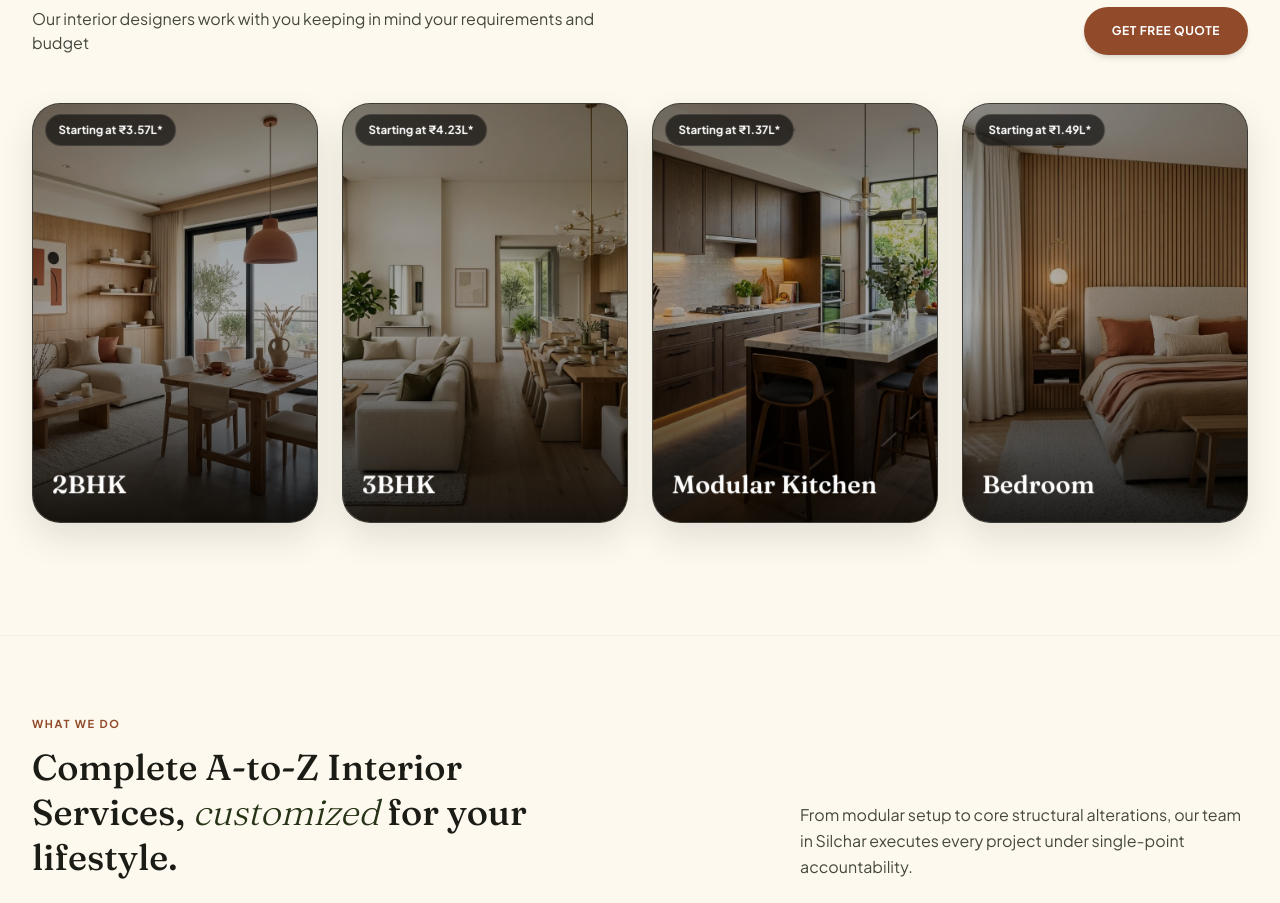
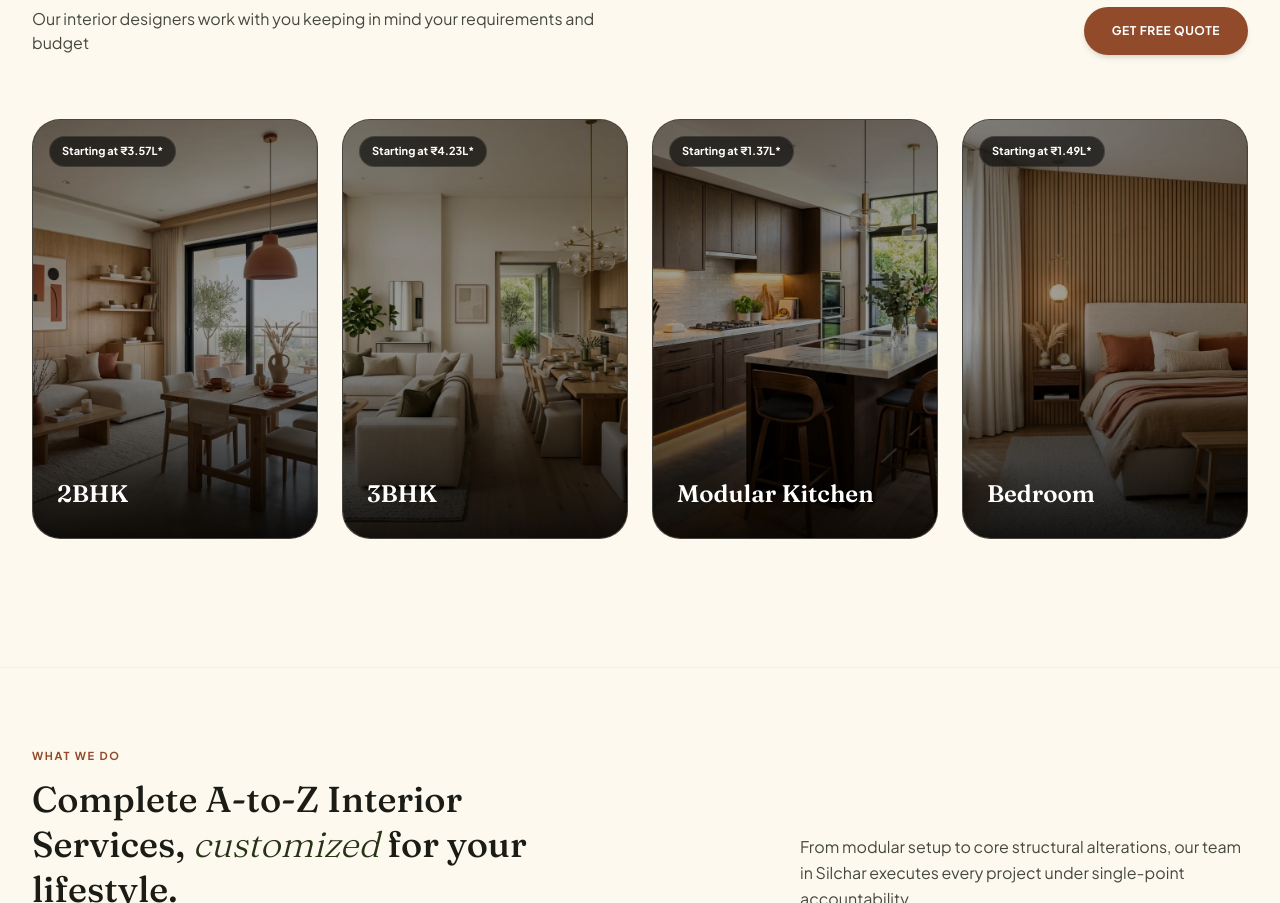
Before and after one commit to Habib7442/junaid-home-interiors, a Next.js app: page / in a window 1280 px wide. Shown: the part 1057-1960 px from the top of the page. Built offline with nearby package versions, Linux system fonts and the light colour scheme.

Commit message:
feat: refactor BudgetShowcase to use Aceternity 3D Card and resolve hydration mismatch warnings

```diff
--- a/app/layout.tsx
+++ b/app/layout.tsx
@@ -28,8 +28,12 @@ export default function RootLayout({
     <html
       lang="en-IN"
       className={`${fraunces.variable} ${plusJakartaSans.variable} h-full antialiased`}
+      suppressHydrationWarning
     >
-      <body className="min-h-full flex flex-col bg-[var(--background)] text-[var(--foreground)] selection:bg-[var(--primary)] selection:text-white">
+      <body
+        className="min-h-full flex flex-col bg-[var(--background)] text-[var(--foreground)] selection:bg-[var(--primary)] selection:text-white"
+        suppressHydrationWarning
+      >
         <Navbar />
         <main className="flex-1 flex flex-col">{children}</main>
         <Footer />
--- a/components/home/BudgetShowcase.tsx
+++ b/components/home/BudgetShowcase.tsx
@@ -1,10 +1,11 @@
 "use client";
 
-import React, { useState, useRef } from "react";
+import React, { useState } from "react";
 import Image from "next/image";
-import { motion, AnimatePresence, useMotionValue, useTransform } from "framer-motion";
+import { motion, AnimatePresence } from "framer-motion";
 import { assets } from "@/lib/assets";
 import { X, Check, ArrowRight } from "lucide-react";
+import { CardContainer, CardBody, CardItem } from "@/components/ui/3d-card";
 
 // Card list data
 const budgetCards = [
@@ -33,115 +34,6 @@ const budgetCards = [
     description: "Cozy master bedroom with elegant bed and wood panels.",
   },
 ];
-
-// Reusable 3D Tilt Card Component
-function TiltCard({
-  space,
-  price,
-  image,
-  description,
-  onClick,
-}: {
-  space: string;
-  price: string;
-  image: string;
-  description: string;
-  onClick: () => void;
-}) {
-  const cardRef = useRef<HTMLDivElement>(null);
-
-  // Motion values for tracking cursor coordinates
-  const x = useMotionValue(0);
-  const y = useMotionValue(0);
-
-  // Transform coordinates into rotation degrees
-  const rotateX = useTransform(y, [-200, 200], [12, -12]);
-  const rotateY = useTransform(x, [-150, 150], [-12, 12]);
-
-  // Transform coordinates into glare gradient positions
-  const glareX = useTransform(x, [-150, 150], ["0%", "100%"]);
-  const glareY = useTransform(y, [-200, 200], ["0%", "100%"]);
-
-  const handleMouseMove = (event: React.MouseEvent<HTMLDivElement>) => {
-    const card = cardRef.current;
-    if (!card) return;
-
-    const rect = card.getBoundingClientRect();
-    const width = rect.width;
-    const height = rect.height;
-
-    // Mouse coordinates relative to card center
-    const mouseX = event.clientX - rect.left - width / 2;
-    const mouseY = event.clientY - rect.top - height / 2;
-
-    x.set(mouseX);
-    y.set(mouseY);
-  };
-
-  const handleMouseLeave = () => {
-    // Reset rotations smoothly
-    x.set(0);
-    y.set(0);
-  };
-
-  return (
-    <motion.div
-      ref={cardRef}
-      onMouseMove={handleMouseMove}
-      onMouseLeave={handleMouseLeave}
-      style={{
-        rotateX,
-        rotateY,
-        transformStyle: "preserve-3d",
-        perspective: 1000,
-      }}
-      onClick={onClick}
-      className="relative h-[360px] sm:h-[420px] w-[260px] sm:w-full shrink-0 rounded-[28px] overflow-hidden cursor-pointer shadow-[0_15px_35px_rgba(43,42,36,0.12)] group border border-[var(--outline-variant,#c6c8bb)]/20 snap-center bg-stone-900"
-    >
-      {/* Background Image */}
-      <div className="absolute inset-0 z-0 select-none">
-        <Image
-          src={image}
-          alt={`${space} Interior Budget Design`}
-          fill
-          sizes="(max-width: 640px) 260px, (max-width: 1024px) 50vw, 25vw"
-          className="object-cover transition-transform duration-700 ease-out group-hover:scale-105"
-        />
-        {/* Soft shadow gradients */}
-        <div className="absolute inset-0 bg-gradient-to-t from-black/85 via-black/30 to-black/40 z-10" />
-      </div>
-
-      {/* Dynamic 3D Glare Overlay */}
-      <motion.div
-        className="absolute inset-0 pointer-events-none z-20 opacity-0 group-hover:opacity-20 transition-opacity duration-300"
-        style={{
-          background: `radial-gradient(circle at ${glareX} ${glareY}, rgba(255,255,255,0.4) 0%, rgba(255,255,255,0) 60%)`,
-        }}
-      />
-
-      {/* Starting Price Tag (Top Left) */}
-      <div
-        className="absolute top-4 left-4 z-20 bg-black/60 backdrop-blur-md text-white text-[11px] font-sans font-bold px-3 py-1.5 rounded-full border border-white/10 select-none transition-transform duration-300 group-hover:scale-105"
-        style={{ transform: "translateZ(30px)" }}
-      >
-        Starting at {price}
-      </div>
-
-      {/* Info Content (Bottom) */}
-      <div
-        className="absolute bottom-6 left-6 right-6 z-20 flex flex-col justify-end text-white"
-        style={{ transform: "translateZ(40px)" }}
-      >
-        <h3 className="font-heading text-2xl font-semibold mb-1 group-hover:text-[var(--secondary-container,#fda27b)] transition-colors">
-          {space}
-        </h3>
-        <p className="font-sans text-xs text-stone-300 leading-relaxed opacity-0 group-hover:opacity-100 transition-all duration-300 max-h-0 group-hover:max-h-12 overflow-hidden">
-          {description}
-        </p>
-      </div>
-    </motion.div>
-  );
-}
 
 export default function BudgetShowcase() {
   const [isOpen, setIsOpen] = useState(false);
@@ -276,16 +168,53 @@ Please get in touch with me soon!`;
 
         {/* Scrollable Cards Container */}
         {/* Mobile: scrollable row, Desktop: 4 columns grid */}
-        <div className="flex overflow-x-auto gap-6 snap-x snap-mandatory scroll-smooth pb-8 -mx-6 px-6 lg:mx-0 lg:px-0 lg:grid lg:grid-cols-4 lg:overflow-visible scrollbar-hide">
+        <div className="flex overflow-x-auto gap-6 snap-x snap-mandatory scroll-smooth pb-12 pt-4 -mx-6 px-6 lg:mx-0 lg:px-0 lg:grid lg:grid-cols-4 lg:overflow-visible scrollbar-hide">
           {budgetCards.map((card) => (
-            <TiltCard
+            <div
               key={card.space}
-              space={card.space}
-              price={card.price}
-              image={card.image}
-              description={card.description}
               onClick={() => openModal(card.space)}
-            />
+              className="shrink-0 snap-center w-[270px] sm:w-full cursor-pointer"
+            >
+              <CardContainer containerClassName="py-0 w-full" className="w-full">
+                <CardBody className="bg-stone-900 relative group/card border border-[var(--outline-variant,#c6c8bb)]/25 hover:shadow-2xl hover:shadow-[var(--primary,#273316)]/[0.12] w-full h-[360px] sm:h-[420px] rounded-[28px] overflow-hidden flex flex-col justify-between p-6">
+
+                  {/* Background Image inside CardItem */}
+                  <CardItem translateZ="-20" className="absolute inset-0 z-0 w-full h-full select-none">
+                    <Image
+                      src={card.image}
+                      alt={`${card.space} Interior Budget Design`}
+                      fill
+                      sizes="(max-width: 640px) 260px, (max-width: 1024px) 50vw, 25vw"
+                      className="object-cover transition-transform duration-700 ease-out group-hover/card:scale-105"
+                    />
+                    {/* Dark shadow gradient */}
+                    <div className="absolute inset-0 bg-gradient-to-t from-black/90 via-black/35 to-black/45 z-10" />
+                  </CardItem>
+
+                  {/* Starting Price Tag (Top Left) */}
+                  <CardItem
+                    translateZ="40"
+                    className="absolute top-4 left-4 z-20 bg-black/60 backdrop-blur-md text-white text-[11px] font-sans font-bold px-3 py-1.5 rounded-full border border-white/10 select-none"
+                  >
+                    Starting at {card.price}
+                  </CardItem>
+
+                  {/* Title & Description (Bottom) */}
+                  <div className="absolute bottom-6 left-6 right-6 z-20 flex flex-col justify-end text-white">
+                    <CardItem translateZ="70" as="h3" className="font-heading text-2xl font-semibold mb-1 group-hover/card:text-[var(--secondary-container,#fda27b)] transition-colors">
+                      {card.space}
+                    </CardItem>
+                    <CardItem
+                      translateZ="40"
+                      as="p"
+                      className="font-sans text-xs text-stone-300 leading-relaxed opacity-0 group-hover/card:opacity-100 transition-all duration-350 max-h-0 group-hover/card:max-h-12 overflow-hidden"
+                    >
+                      {card.description}
+                    </CardItem>
+                  </div>
+                </CardBody>
+              </CardContainer>
+            </div>
           ))}
         </div>
 
--- /dev/null
+++ b/components/ui/3d-card.tsx
@@ -0,0 +1,155 @@
+"use client";
+
+import { cn } from "@/lib/utils";
+
+import React, {
+  createContext,
+  useState,
+  useContext,
+  useRef,
+  useEffect,
+} from "react";
+
+const MouseEnterContext = createContext<
+  [boolean, React.Dispatch<React.SetStateAction<boolean>>] | undefined
+>(undefined);
+
+export const CardContainer = ({
+  children,
+  className,
+  containerClassName,
+}: {
+  children?: React.ReactNode;
+  className?: string;
+  containerClassName?: string;
+}) => {
+  const containerRef = useRef<HTMLDivElement>(null);
+  const [isMouseEntered, setIsMouseEntered] = useState(false);
+
+  const handleMouseMove = (e: React.MouseEvent<HTMLDivElement>) => {
+    if (!containerRef.current) return;
+    const { left, top, width, height } =
+      containerRef.current.getBoundingClientRect();
+    const x = (e.clientX - left - width / 2) / 25;
+    const y = (e.clientY - top - height / 2) / 25;
+    containerRef.current.style.transform = `rotateY(${x}deg) rotateX(${y}deg)`;
+  };
+
+  const handleMouseEnter = (e: React.MouseEvent<HTMLDivElement>) => {
+    setIsMouseEntered(true);
+    if (!containerRef.current) return;
+  };
+
+  const handleMouseLeave = (e: React.MouseEvent<HTMLDivElement>) => {
+    if (!containerRef.current) return;
+    setIsMouseEntered(false);
+    containerRef.current.style.transform = `rotateY(0deg) rotateX(0deg)`;
+  };
+  return (
+    <MouseEnterContext.Provider value={[isMouseEntered, setIsMouseEntered]}>
+      <div
+        className={cn(
+          "py-20 flex items-center justify-center",
+          containerClassName
+        )}
+        style={{
+          perspective: "1000px",
+        }}
+      >
+        <div
+          ref={containerRef}
+          onMouseEnter={handleMouseEnter}
+          onMouseMove={handleMouseMove}
+          onMouseLeave={handleMouseLeave}
+          className={cn(
+            "flex items-center justify-center relative transition-all duration-200 ease-linear",
+            className
+          )}
+          style={{
+            transformStyle: "preserve-3d",
+          }}
+        >
+          {children}
+        </div>
+      </div>
+    </MouseEnterContext.Provider>
+  );
+};
+
+export const CardBody = ({
+  children,
+  className,
+}: {
+  children: React.ReactNode;
+  className?: string;
+}) => {
+  return (
+    <div
+      className={cn(
+        "h-96 w-96 [transform-style:preserve-3d]  [&>*]:[transform-style:preserve-3d]",
+        className
+      )}
+    >
+      {children}
+    </div>
+  );
+};
+
+export const CardItem = ({
+  as: Tag = "div",
+  children,
+  className,
+  translateX = 0,
+  translateY = 0,
+  translateZ = 0,
+  rotateX = 0,
+  rotateY = 0,
+  rotateZ = 0,
+  ...rest
+}: {
+  as?: React.ElementType;
+  children: React.ReactNode;
+  className?: string;
+  translateX?: number | string;
+  translateY?: number | string;
+  translateZ?: number | string;
+  rotateX?: number | string;
+  rotateY?: number | string;
+  rotateZ?: number | string;
+  [key: string]: any;
+}) => {
+  const ref = useRef<HTMLDivElement>(null);
+  const [isMouseEntered] = useMouseEnter();
+
+  useEffect(() => {
+    handleAnimations();
+  }, [isMouseEntered]);
+
+  const handleAnimations = () => {
+    if (!ref.current) return;
+    if (isMouseEntered) {
+      ref.current.style.transform = `translateX(${translateX}px) translateY(${translateY}px) translateZ(${translateZ}px) rotateX(${rotateX}deg) rotateY(${rotateY}deg) rotateZ(${rotateZ}deg)`;
+    } else {
+      ref.current.style.transform = `translateX(0px) translateY(0px) translateZ(0px) rotateX(0deg) rotateY(0deg) rotateZ(0deg)`;
+    }
+  };
+
+  return (
+    <Tag
+      ref={ref}
+      className={cn("w-fit transition duration-200 ease-linear", className)}
+      {...rest}
+    >
+      {children}
+    </Tag>
+  );
+};
+
+// Create a hook to use the context
+export const useMouseEnter = () => {
+  const context = useContext(MouseEnterContext);
+  if (context === undefined) {
+    throw new Error("useMouseEnter must be used within a MouseEnterProvider");
+  }
+  return context;
+};
```
Also changed, not shown: components.json.
